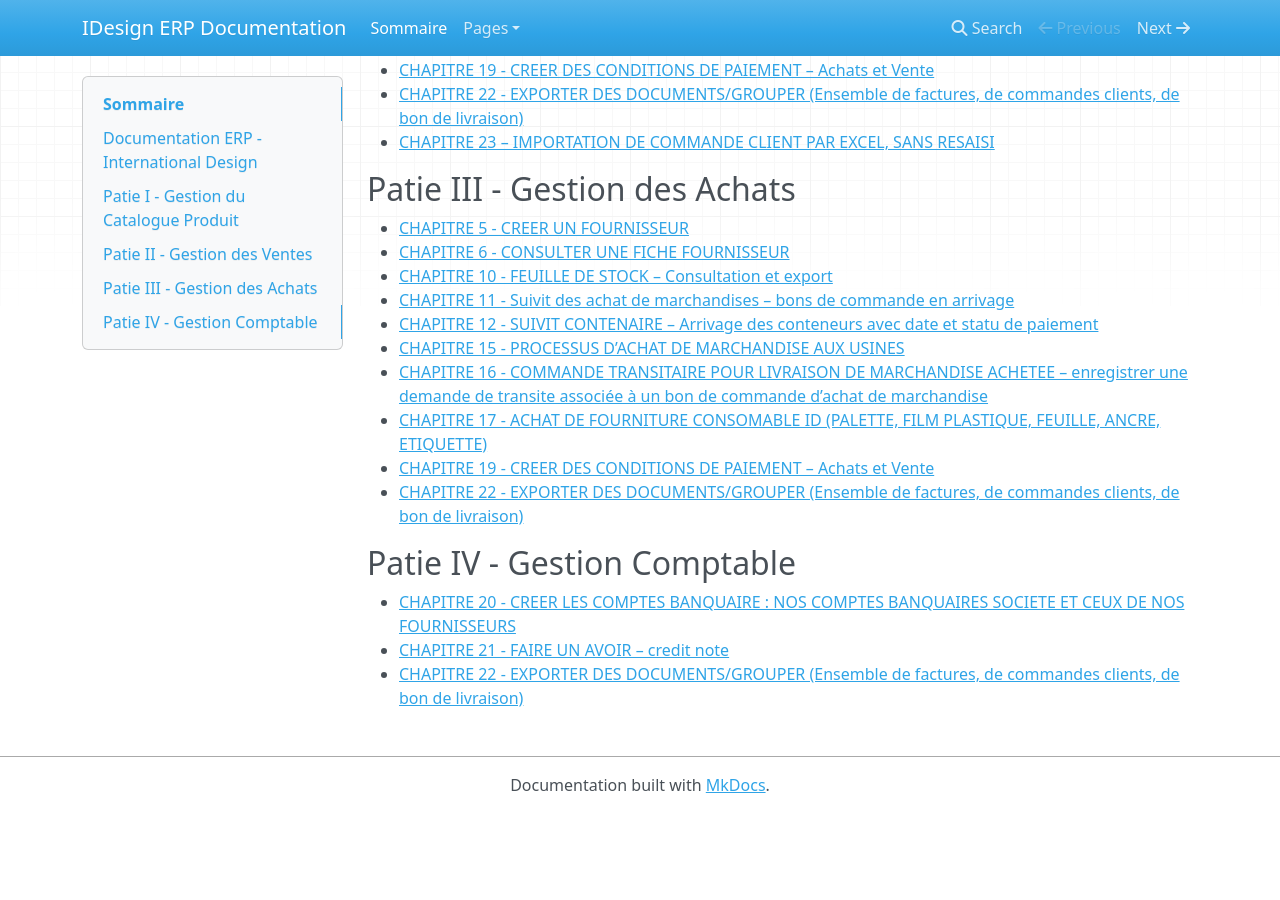
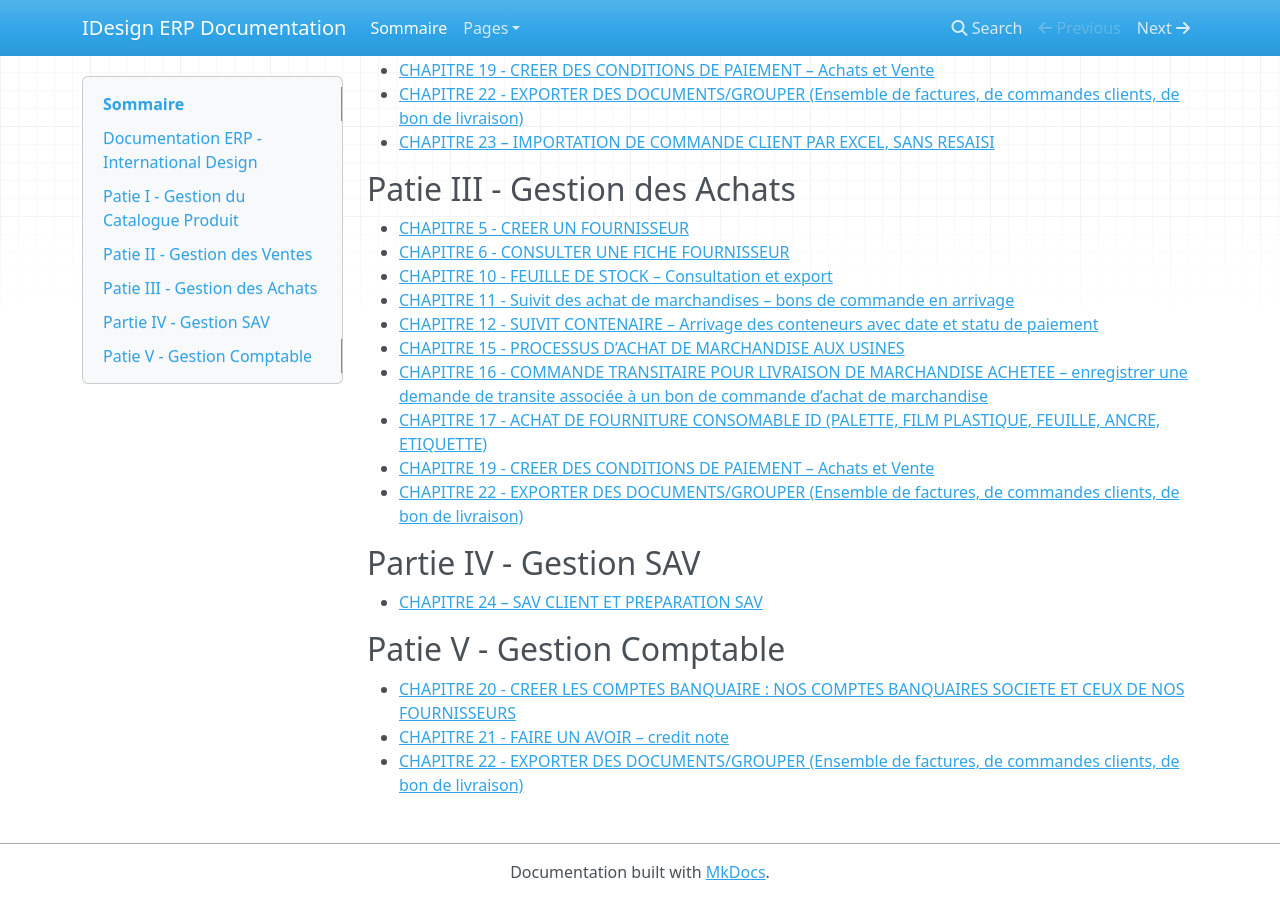
Before and after one commit to sathouel/idesign_erp_doc, an MkDocs documentation site: the page built from docs/index.md, in a window 1280 px wide and 900 px high, scrolled down 696 px. Built offline with MkDocs 1.6.1, drawn with Linux system fonts in a browser that asks for light colours; nearby versions of some CDN libraries; before the commit the page ends 1509 px from its top, so only the background shows below that.

Commit message:
SAV added

```diff
--- a/docs/index.md
+++ b/docs/index.md
@@ -43,7 +43,11 @@
 * [CHAPITRE 19 - CREER DES CONDITIONS DE PAIEMENT – Achats et Vente](pages/chapter_19.md)
 * [CHAPITRE 22 - EXPORTER DES DOCUMENTS/GROUPER (Ensemble de factures, de commandes clients, de bon de livraison)](pages/chapter_22.md)
 
-## Patie IV - Gestion Comptable
+## Partie IV - Gestion SAV
+
+* [CHAPITRE 24 – SAV CLIENT ET PREPARATION SAV ](pages/chapter_24.md)
+
+## Patie V - Gestion Comptable
 
 * [CHAPITRE 20 - CREER LES COMPTES BANQUAIRE : NOS COMPTES BANQUAIRES SOCIETE ET CEUX DE NOS FOURNISSEURS](pages/chapter_20.md)
 * [CHAPITRE 21 - FAIRE UN AVOIR – credit note](pages/chapter_21.md)
```
Also changed, not shown: docs/pages/chapter_24.md (added, +21 -0 lines).
